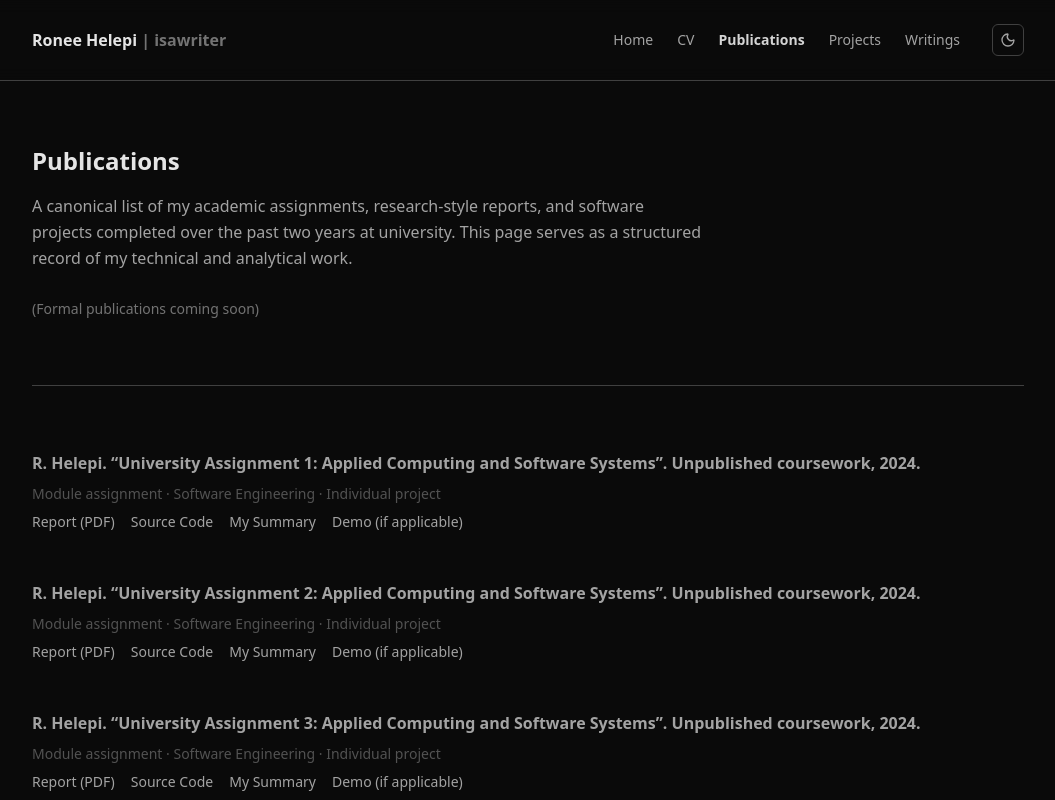
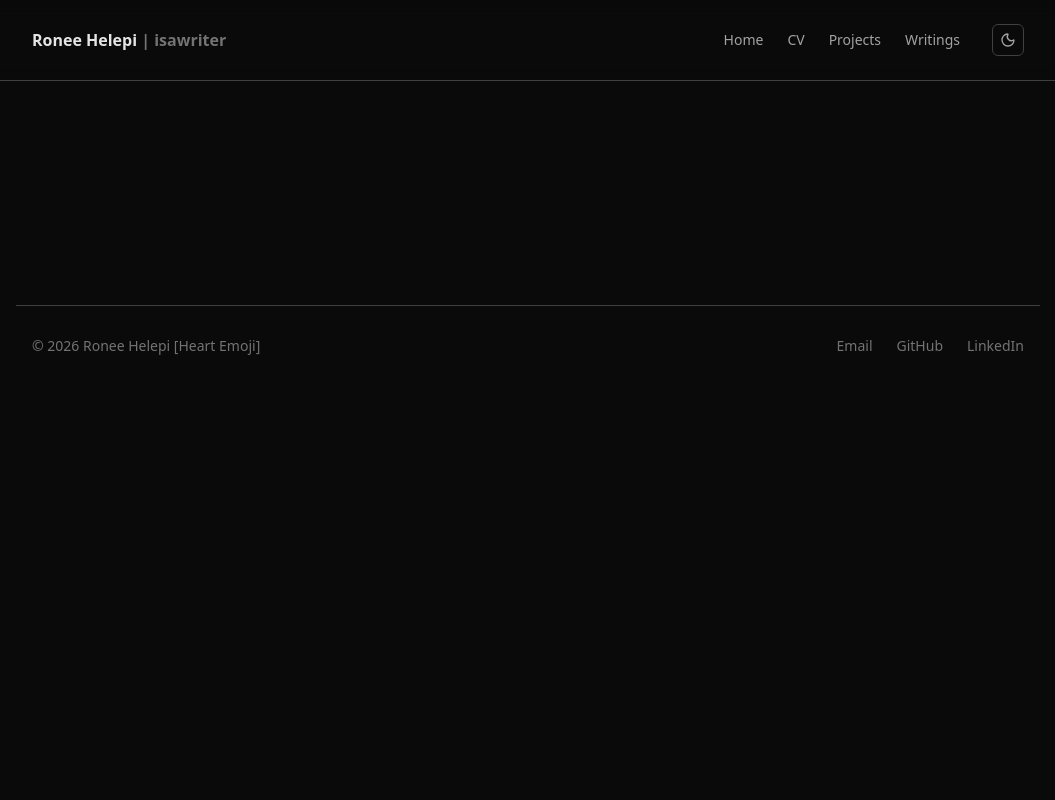
Before and after one commit to RONHEL235/minimal-academic-portfolio, a React (Vite) app: page /publications in a window 1280 px wide. Shown: the top 800 px of the page, without its empty margins (112-1167 px from the left). Built offline with nearby package versions, Linux system fonts and the light colour scheme.

Commit message:
Publications page removed - unnecessary

```diff
--- a/src/App.jsx
+++ b/src/App.jsx
@@ -4,7 +4,6 @@ import Footer from "./components/Footer";
 
 import Home from "./pages/Home";
 import CV from "./pages/cv";
-import Publications from "./pages/Publications";
 import Projects from "./pages/Projects";
 import Writings from "./pages/Writings";
 
@@ -18,7 +17,6 @@ export default function App() {
           <Routes>
             <Route path="/" element={<Home />} />
             <Route path="/cv" element={<CV />} />
-            <Route path="/publications" element={<Publications />} />
             <Route path="/projects" element={<Projects />} />
             <Route path="/writings" element={<Writings />} />
           </Routes>
--- a/src/components/Navbar.jsx
+++ b/src/components/Navbar.jsx
@@ -8,7 +8,6 @@ export default function Navbar() {
   const links = [
     { name: "Home", to: "/" },
     { name: "CV", to: "/cv" },
-    { name: "Publications", to: "/publications" },
     { name: "Projects", to: "/projects" },
     { name: "Writings", to: "/writings" },
   ];
--- a/src/pages/Home.jsx
+++ b/src/pages/Home.jsx
@@ -31,8 +31,8 @@ export default function Home() {
         <h2 className="text-xl font-semibold text-neutral-700 dark:text-neutral-200">My Approach</h2>
         <p className="mt-4 max-w-2xl text-neutral-700 dark:text-neutral-400">
           I focus on clarity, context, and continuity. Software engineering and
-          AI support this work quietly—helping me design workflows for reading,
-          annotation, versioning, and publishing—while interpretation and
+          AI support this work quietly, helping me design workflows for reading,
+          annotation, versioning, and publishing while interpretation and
           judgment remain human-led.
         </p>
       </section>
--- a/src/pages/Publications.jsx
+++ /dev/null
@@ -1,64 +0,0 @@
-export default function Publications() {
-  return (
-    <div className="space-y-16">
-      {/* HEADER */}
-      <section>
-        <h1 className="text-2xl font-semibold text-neutral-700 dark:text-neutral-200">
-          Publications
-        </h1>
-        <p className="mt-4 max-w-2xl text-neutral-700 dark:text-neutral-400">
-          A canonical list of my academic assignments, research-style reports,
-          and software projects completed over the past two years at university.
-          This page serves as a structured record of my technical and analytical
-          work.
-        </p>
-
-        <div className="mt-6">
-          <span className="text-neutral-500 text-sm">
-            (Formal publications coming soon)
-          </span>
-        </div>
-      </section>
-
-      {/* DIVIDER */}
-      <div className="border-t border-neutral-300 dark:border-neutral-700"/>
-
-      {/* PLACEHOLDER LIST */}
-      <section className="space-y-12">
-        {[...Array(10)].map((_, index) => (
-          <div key={index} className="space-y-2">
-            {/* TITLE */}
-            <p className="font-semibold text-neutral-700 dark:text-neutral-400">
-              <span className="font-semibold text-neutral-700 dark:text-neutral-400">
-                R. Helepi
-              </span>
-              . “University Assignment {index + 1}: Applied Computing and
-              Software Systems”. Unpublished coursework, 202{index < 5 ? "4" : "5"}.
-            </p>
-
-            {/* META */}
-            <p className="text-sm text-neutral-600">
-              Module assignment · Software Engineering · Individual project
-            </p>
-
-            {/* LINKS */}
-            <div className="flex flex-wrap gap-4 text-sm text-neutral-400">
-              <span className="hover:text-neutral-200 cursor-default">
-                Report (PDF)
-              </span>
-              <span className="hover:text-neutral-200 cursor-default">
-                Source Code
-              </span>
-              <span className="hover:text-neutral-200 cursor-default">
-                My Summary
-              </span>
-              <span className="hover:text-neutral-200 cursor-default">
-                Demo (if applicable)
-              </span>
-            </div>
-          </div>
-        ))}
-      </section>
-    </div>
-  );
-}
```
